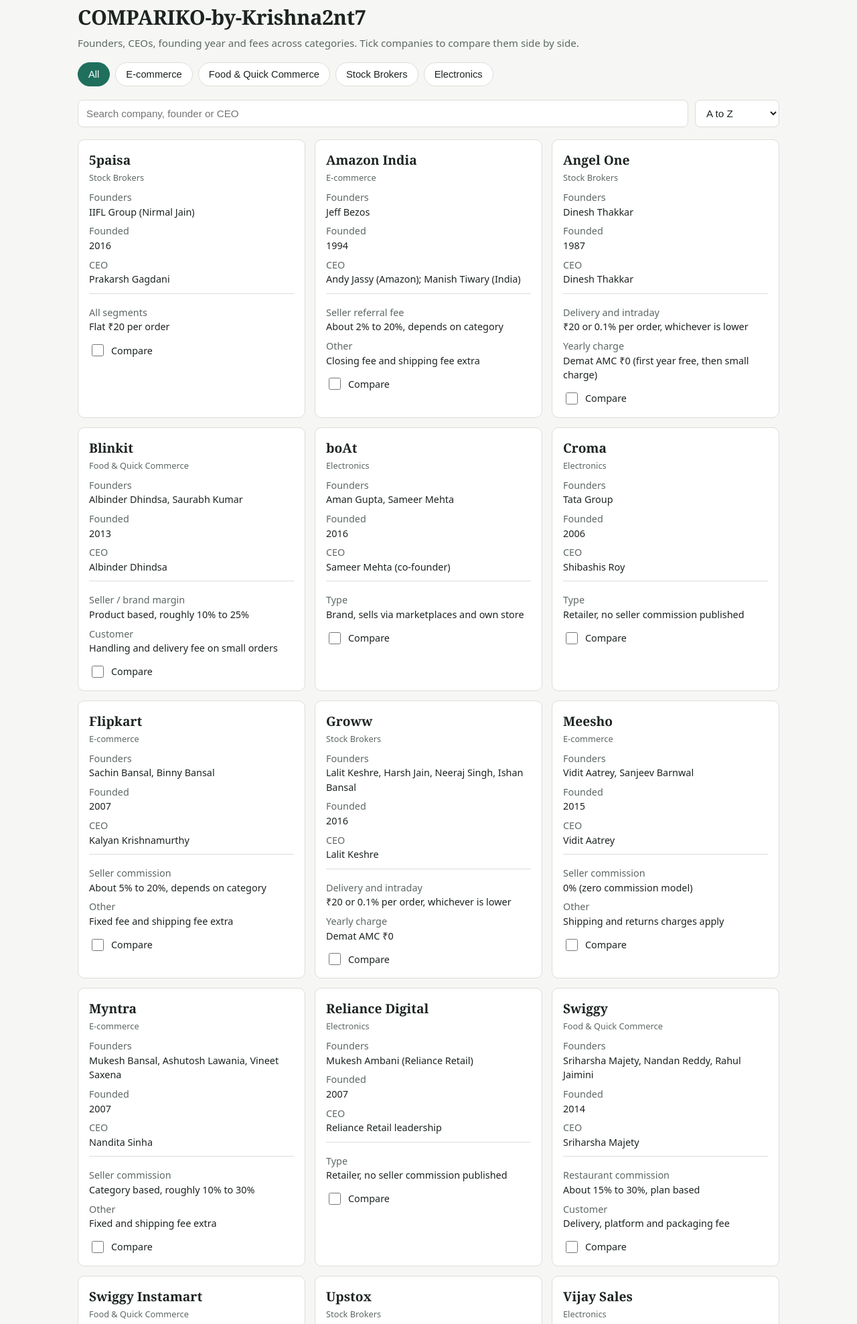
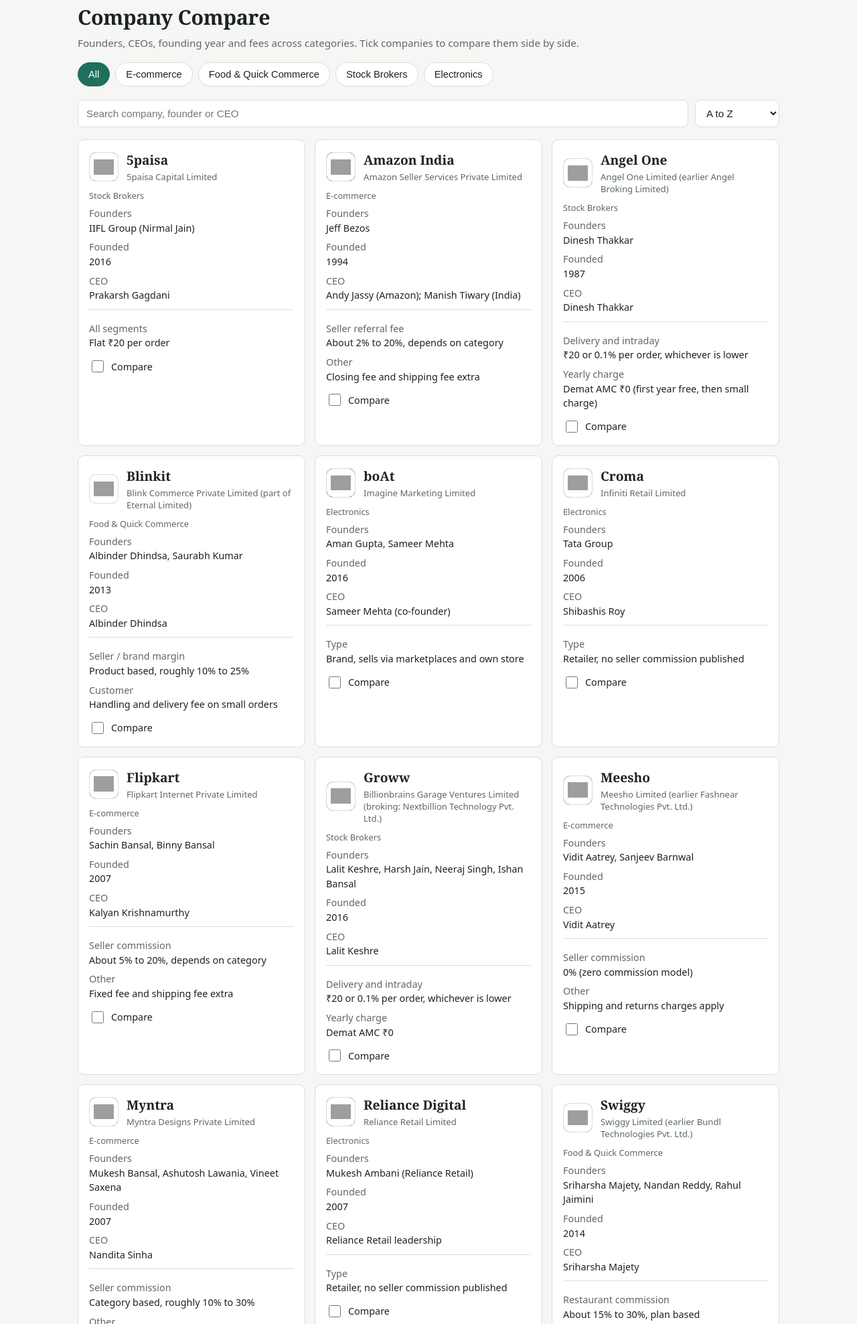
Before and after one commit to krishnasahu027/COMPARIKO-by-Krishna2nt7, a plain HTML site: page index.html in a window 1280 px wide. Shown: the part 17-1994 px from the top of the page at 67% size. Drawn offline with Linux system fonts and the light colour scheme; grey boxes are pictures that could not be loaded.

Commit message:
Update title and headings in index.html

```diff
--- a/index.html
+++ b/index.html
@@ -3,7 +3,7 @@
 <head>
 <meta charset="utf-8">
 <meta name="viewport" content="width=device-width, initial-scale=1">
-<title>COMPARIKO by Krishna2nt7</title>
+<title>Company Compare</title>
 <style>
 :root{--bg:#f6f7f4;--card:#fff;--ink:#1c2321;--mute:#5d6862;--line:#d9ded8;--accent:#1f6f5c;--accent-ink:#fff;--sel:#e3f1ec}
 @media (prefers-color-scheme:dark){:root{--bg:#121816;--card:#1b2320;--ink:#e8ede9;--mute:#9aa8a1;--line:#2e3a35;--accent:#5fc3a8;--accent-ink:#0d1512;--sel:#22342e}}
@@ -21,8 +21,12 @@ h1{font-size:1.9rem;margin:0 0 4px;letter-spacing:-.01em}
 .grid{display:grid;grid-template-columns:repeat(auto-fill,minmax(300px,1fr));gap:14px}
 .card{background:var(--card);border:1px solid var(--line);border-radius:10px;padding:16px}
 .card.sel{border-color:var(--accent);background:var(--sel)}
-.card h2{font-size:1.2rem;margin:0}
-.cat{font:.8rem system-ui,sans-serif;color:var(--mute);margin:2px 0 10px}
+.head{display:flex;gap:12px;align-items:center}
+.logo{position:relative;flex:none;width:44px;height:44px;border-radius:10px;border:1px solid var(--line);display:grid;place-items:center;font:700 1.1rem system-ui,sans-serif;overflow:hidden}
+.logo img{position:absolute;inset:0;width:100%;height:100%;object-fit:contain;padding:6px;background:#fff}
+.card h2{font-size:1.2rem;margin:0;font-weight:700}
+.legal{font:.82rem system-ui,sans-serif;color:var(--mute);margin-top:1px}
+.cat{font:.8rem system-ui,sans-serif;color:var(--mute);margin:10px 0 2px}
 dl{margin:0;font-family:system-ui,sans-serif;font-size:.9rem}
 dt{color:var(--mute);margin-top:7px}
 dd{margin:0}
@@ -47,7 +51,7 @@ td:first-child,th:first-child{color:var(--mute);white-space:nowrap}
 </head>
 <body>
 <div class="wrap">
-  <h1>COMPARIKO-by-Krishna2nt7</h1>
+  <h1>Company Compare</h1>
   <p class="sub">Founders, CEOs, founding year and fees across categories. Tick companies to compare them side by side.</p>
   <div class="tabs" id="tabs" role="tablist"></div>
   <div class="bar">
@@ -97,8 +101,36 @@ const DATA = [
  {n:"Vijay Sales",cat:"Electronics",f:["Nanu Gupta"],y:1967,ceo:"Nilesh Gupta",fees:[["Type","Retailer, no seller commission published"]]},
  {n:"boAt",cat:"Electronics",f:["Aman Gupta","Sameer Mehta"],y:2016,ceo:"Sameer Mehta (co-founder)",fees:[["Type","Brand, sells via marketplaces and own store"]]}
 ];
+
+// Legal (registered) company name and website for each logo
+const LEGAL={
+"Amazon India":["Amazon Seller Services Private Limited","amazon.in"],
+"Flipkart":["Flipkart Internet Private Limited","flipkart.com"],
+"Meesho":["Meesho Limited (earlier Fashnear Technologies Pvt. Ltd.)","meesho.com"],
+"Myntra":["Myntra Designs Private Limited","myntra.com"],
+"Zomato":["Eternal Limited (earlier Zomato Limited)","zomato.com"],
+"Swiggy":["Swiggy Limited (earlier Bundl Technologies Pvt. Ltd.)","swiggy.com"],
+"Blinkit":["Blink Commerce Private Limited (part of Eternal Limited)","blinkit.com"],
+"Zepto":["Kiranakart Technologies Private Limited","zeptonow.com"],
+"Swiggy Instamart":["Swiggy Limited","swiggy.com"],
+"Zerodha":["Zerodha Broking Limited","zerodha.com"],
+"Groww":["Billionbrains Garage Ventures Limited (broking: Nextbillion Technology Pvt. Ltd.)","groww.in"],
+"Upstox":["RKSV Securities India Private Limited","upstox.com"],
+"Angel One":["Angel One Limited (earlier Angel Broking Limited)","angelone.in"],
+"5paisa":["5paisa Capital Limited","5paisa.com"],
+"Croma":["Infiniti Retail Limited","croma.com"],
+"Reliance Digital":["Reliance Retail Limited","reliancedigital.in"],
+"Vijay Sales":["Vijay Sales (India) Private Limited","vijaysales.com"],
+"boAt":["Imagine Marketing Limited","boat-lifestyle.com"]
+};
+DATA.forEach(d=>{const l=LEGAL[d.n]||["",""];d.legal=l[0];d.dom=l[1]});
 // ===============================
 
+
+const BRAND={"Amazon India":"#232f3e","Flipkart":"#2874f0","Meesho":"#9f2089","Myntra":"#ff3f6c","Zomato":"#e23744","Swiggy":"#fc8019","Blinkit":"#f8cb46","Zepto":"#5a2a82","Swiggy Instamart":"#fc8019","Zerodha":"#387ed1","Groww":"#00b386","Upstox":"#5a2ea6","Angel One":"#f26522","5paisa":"#00a0e3","Croma":"#00bfa5","Reliance Digital":"#d71920","Vijay Sales":"#e31e24","boAt":"#1a1a1a"};
+const slug=n=>n.toLowerCase().replace(/[^a-z0-9]+/g,"-");
+const SRC=[(d,s)=>"logos/"+s+".png",d=>"https://www.google.com/s2/favicons?domain="+d+"&sz=128",d=>"https://icons.duckduckgo.com/ip3/"+d+".ico",d=>"https://"+d+"/favicon.ico"];
+function logoErr(img){const i=+img.dataset.i+1;if(i<SRC.length){img.dataset.i=i;img.src=SRC[i](img.dataset.d,img.dataset.s)}else img.remove()}
 const cats=["All",...new Set(DATA.map(d=>d.cat))];
 let cat="All",picked=new Set();
 const $=id=>document.getElementById(id);
@@ -111,11 +143,11 @@ function tabs(){
 
 function list(){
   const q=$("q").value.trim().toLowerCase(),s=$("sort").value;
-  let r=DATA.filter(d=>(cat==="All"||d.cat===cat)&&(d.n+d.f.join(" ")+d.ceo).toLowerCase().includes(q));
+  let r=DATA.filter(d=>(cat==="All"||d.cat===cat)&&(d.n+d.legal+d.f.join(" ")+d.ceo).toLowerCase().includes(q));
   r.sort((a,b)=>s==="az"?a.n.localeCompare(b.n):s==="za"?b.n.localeCompare(a.n):s==="new"?b.y-a.y:a.y-b.y);
   $("grid").innerHTML=r.length?r.map(d=>`
    <article class="card ${picked.has(d.n)?"sel":""}">
-     <h2>${esc(d.n)}</h2><div class="cat">${esc(d.cat)}</div>
+     <div class="head"><span class="logo" style="background:${BRAND[d.n]||"#1f6f5c"};color:#fff">${esc(d.n[0])}${d.dom?`<img src="${SRC[0](d.dom,slug(d.n))}" data-d="${d.dom}" data-s="${slug(d.n)}" data-i="0" alt="" onerror="logoErr(this)">`:""}</span><div><h2>${esc(d.n)}</h2><div class="legal">${esc(d.legal)}</div></div></div><div class="cat">${esc(d.cat)}</div>
      <dl><dt>Founders</dt><dd>${esc(d.f.join(", "))}</dd>
      <dt>Founded</dt><dd>${d.y}</dd>
      <dt>CEO</dt><dd>${esc(d.ceo)}</dd></dl>
@@ -137,7 +169,7 @@ function compare(){
   const feeKeys=[...new Set(r.flatMap(d=>d.fees.map(x=>x[0])))];
   const row=(l,fn)=>`<tr><td>${l}</td>${r.map(d=>`<td>${esc(fn(d))}</td>`).join("")}</tr>`;
   $("tbl").innerHTML=`<tr><th></th>${r.map(d=>`<th>${esc(d.n)}</th>`).join("")}</tr>`
-   +row("Category",d=>d.cat)+row("Founders",d=>d.f.join(", "))+row("Founded",d=>d.y)+row("CEO",d=>d.ceo)
+   +row("Legal name",d=>d.legal)+row("Category",d=>d.cat)+row("Founders",d=>d.f.join(", "))+row("Founded",d=>d.y)+row("CEO",d=>d.ceo)
    +feeKeys.map(k=>row(k,d=>(d.fees.find(x=>x[0]===k)||[0,"Not listed"])[1])).join("");
   $("cmp").classList.add("on");
   $("cmp").scrollIntoView({behavior:"smooth"});
@@ -151,4 +183,4 @@ $("show").onclick=compare;
 tabs();list();dock();
 </script>
 </body>
-  </html>
+</html>
```
